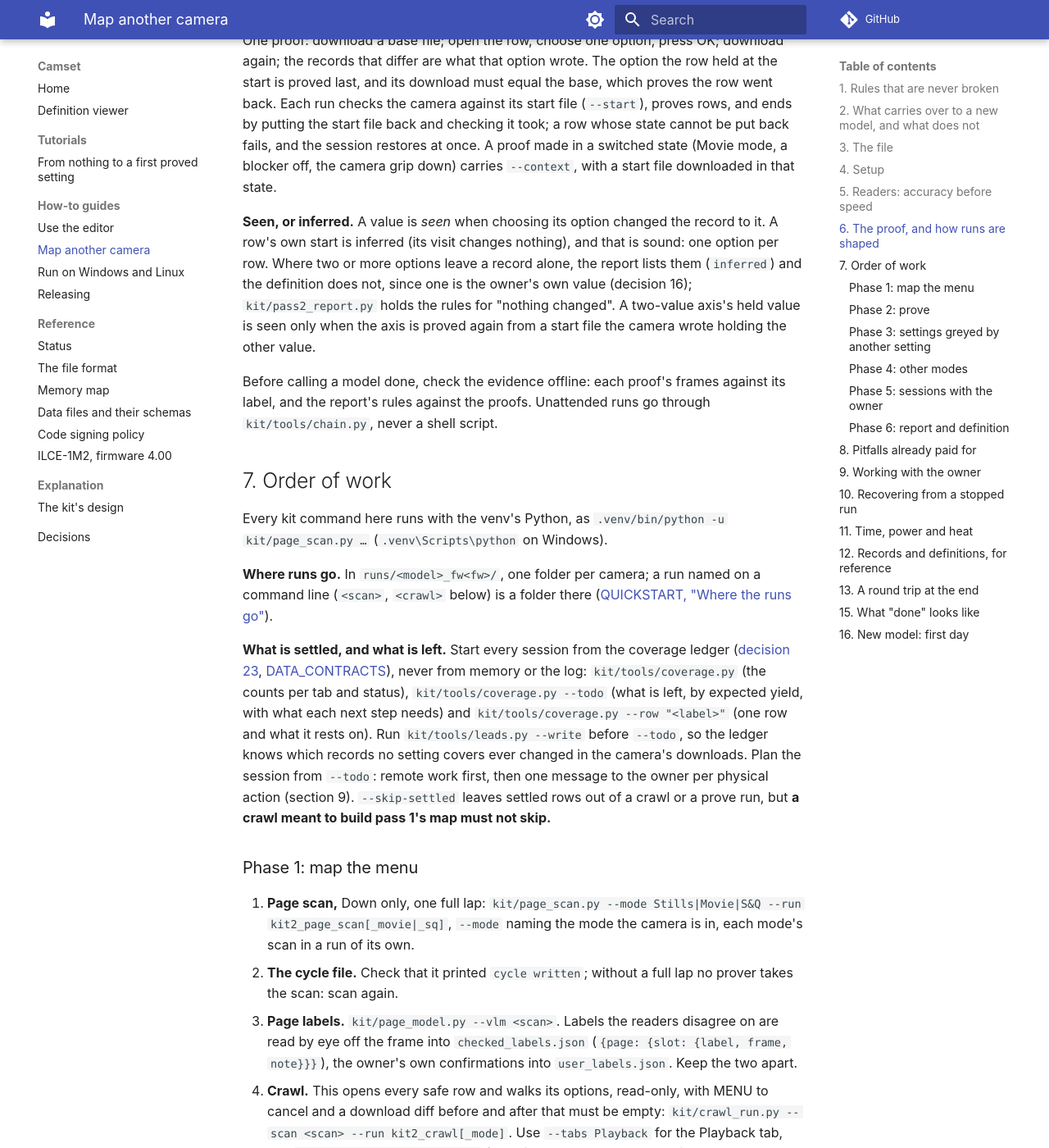
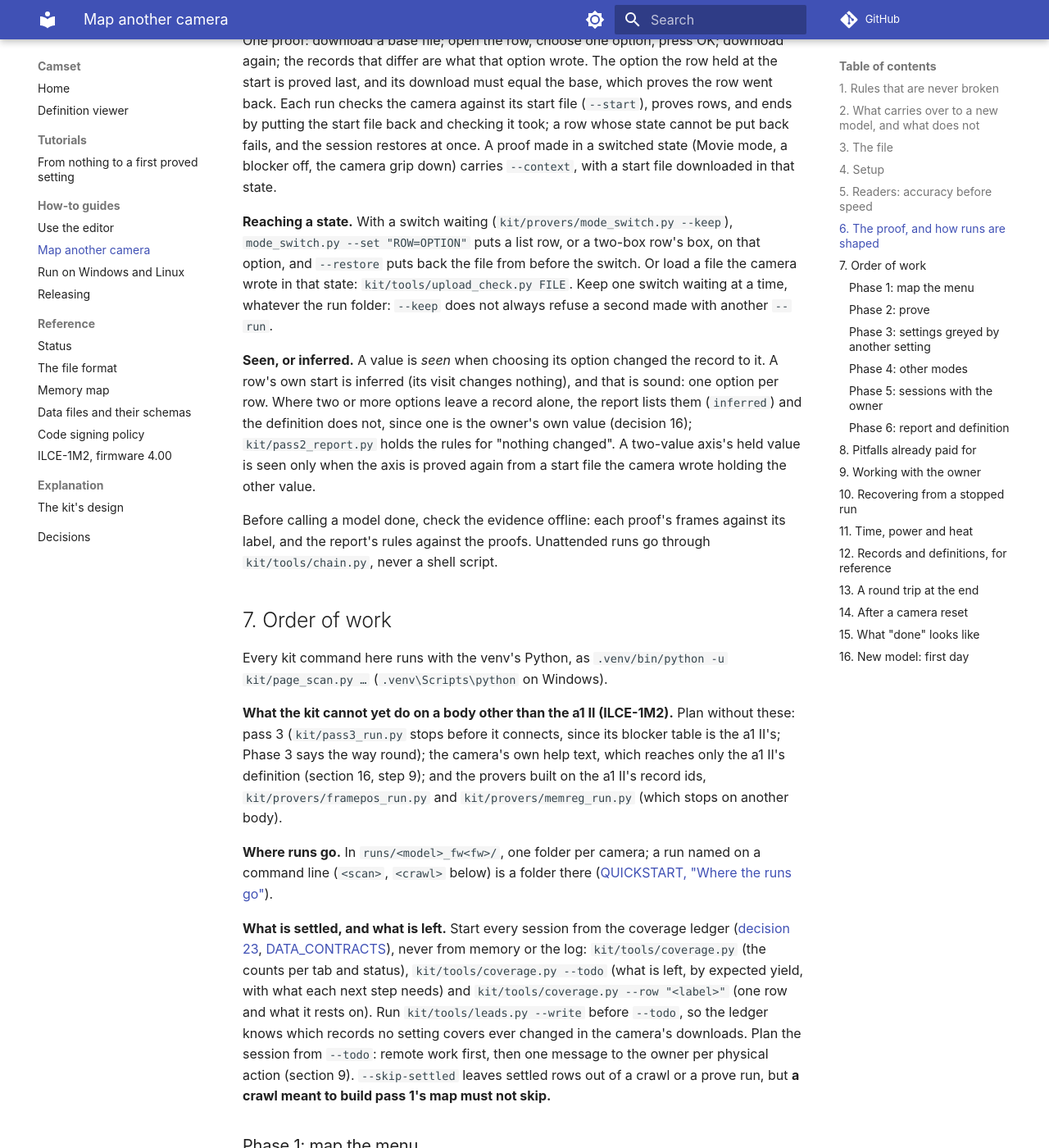
Before and after one commit to camset-dev/camset, an MkDocs documentation site: the page built from docs/REMAPPING_PLAYBOOK.md, in a window 1280 px wide and 1400 px high, scrolled down 6150 px. Shown: the whole window at 82% size. Built offline with MkDocs 1.6.1 and Material for MkDocs 9.7.7, drawn with Linux system fonts in a browser that asks for light colours; comment, search, counter and statistics services are not loaded; some of the changed text lies outside the part shown.

Commit message:
Docs: the playbook says what a mapper had to learn from the maintainer
A new section 14 says what to do after a camera reset; section 6 says how to reach a state a proof needs; Phase 1 says
a page scan matches only its own eyes; Phase 6 gives the whole rebuild order, leads.py included; section 7 lists what
the kit cannot yet do on a body other than the a1 II.

Signed-off-by: camset-dev <camset-dev@proton.me>

```diff
--- a/docs/REMAPPING_PLAYBOOK.md
+++ b/docs/REMAPPING_PLAYBOOK.md
@@ -200,6 +199,11 @@ putting the start file back and checking it took; a row whose state cannot be pu
 at once. A proof made in a switched state (Movie mode, a blocker off, the camera grip down) carries `--context`, with a
 start file downloaded in that state.
 
+**Reaching a state.** With a switch waiting (`kit/provers/mode_switch.py --keep`), `mode_switch.py --set "ROW=OPTION"`
+puts a list row, or a two-box row's box, on that option, and `--restore` puts back the file from before the switch.
+Or load a file the camera wrote in that state: `kit/tools/upload_check.py FILE`. Keep one switch waiting at a time,
+whatever the run folder: `--keep` does not always refuse a second made with another `--run`.
+
 **Seen, or inferred.** A value is *seen* when choosing its option changed the record to it. A row's own start is
 inferred (its visit changes nothing), and that is sound: one option per row. Where two or more options leave a record
 alone, the report lists them (`inferred`) and the definition does not, since one is the owner's own value (decision
@@ -213,6 +217,11 @@ against the proofs. Unattended runs go through `kit/tools/chain.py`, never a she
 
 Every kit command here runs with the venv's Python, as `.venv/bin/python -u kit/page_scan.py …`
 (`.venv\Scripts\python` on Windows).
+
+**What the kit cannot yet do on a body other than the a1 II (ILCE-1M2).** Plan without these: pass 3
+(`kit/pass3_run.py` stops before it connects, since its blocker table is the a1 II's; Phase 3 says the way round); the
+camera's own help text, which reaches only the a1 II's definition (section 16, step 9); and the provers built on the
+a1 II's record ids, `kit/provers/framepos_run.py` and `kit/provers/memreg_run.py` (which stops on another body).
 
 **Where runs go.** In `runs/<model>_fw<fw>/`, one folder per camera; a run named on a command line (`<scan>`,
 `<crawl>` below) is a folder there ([QUICKSTART, "Where the runs go"](QUICKSTART.md#where-the-runs-go)).
@@ -230,7 +239,9 @@ build pass 1's map must not skip.**
 ### Phase 1: map the menu
 
 1. **Page scan,** Down only, one full lap: `kit/page_scan.py --mode Stills|Movie|S&Q --run kit2_page_scan[_movie|_sq]`,
-   `--mode` naming the mode the camera is in, each mode's scan in a run of its own.
+   `--mode` naming the mode the camera is in, each mode's scan in a run of its own. A scan matches only frames from
+   the eyes it was made with (HDMI or the camera's own picture), and no tool checks that: scan with the eyes the runs
+   will use. A run refuses a scan of another mode, or one without its page model (step 3), and says what to run.
 2. **The cycle file.** Check that it printed `cycle written`; without a full lap no prover takes the scan: scan again.
 3. **Page labels.** `kit/page_model.py --vlm <scan>`. Labels the readers disagree on are read by eye off the frame into
    `checked_labels.json` (`{page: {slot: {label, frame, note}}}`), the owner's own confirmations into
@@ -360,9 +371,11 @@ and `kit/tools/coverage.py --record` for the row it settles.
   through the menus, never by a file (rule 12), and never sound, light, motion, network, keys or dials. (The a1 II's
   owner allowed Camera Settings Reset only, decision 5; ask yours.) Then write
   `data/<model>_fw<fw>/settings_reset_<model>_fw<fw>.json` by hand
-  ([its shape](DATA_CONTRACTS.md#the-reset-file-what-each-reset-puts-back)).
+  ([its shape](DATA_CONTRACTS.md#the-reset-file-what-each-reset-puts-back)). After Initialize: section 14.
 
 ### Phase 6: report and definition
+
+After new proofs, run these in order.
 
 1. `kit/tools/replay_proofs.py` after any change to the parser, the container block or the volatile list.
 2. `kit/pass2_report.py`: per row, records and value labels against the definition (agrees, wording, missing, conflict,
@@ -381,8 +394,8 @@ and `kit/tools/coverage.py --record` for the row it settles.
    The pull request carries the gate's count line.
 5. Stage the definition (`git add editor/definitions/<model>_fw<fw>.json`), run the report and `--write` again:
    `git diff --exit-code editor/definitions/<model>_fw<fw>.json` must print nothing.
-6. `kit/tools/coverage.py --write` (commit what it writes; never edit it by hand), then `cd editor && cargo test`, `.venv/bin/python kit/tools/build_docs.py` and
-   `.venv/bin/zensical build --strict`.
+6. `kit/tools/build_docs.py`, `kit/tools/leads.py --write`, then `kit/tools/coverage.py --write` (commit what it
+   writes; never edit it by hand), then `cd editor && cargo test` and `.venv/bin/zensical build --strict`.
 
 ## 8. Pitfalls already paid for
 
@@ -453,7 +466,7 @@ Each line is a symptom, then its cause, then what to do.
   only, Phase 3), `kit/provers/boxes_run.py --first BOX=VALUE`, or
   `kit/prove_run.py --first "ROW / OPTION=VALUE" --rows "ROW / OPTION"` for a carousel option's second axis.
 - **Every row fails on the way to it ("a screen was not the one the scan recorded") after a camera reset** → the page
-  count changed, so every stored scan is stale: make the scans again (Phase 1, steps 1 to 3, for each mode's scan).
+  count changed, so every stored scan is stale: section 14.
 - **"Back on the saved value, records still differ"** → a first-use record, a record written on
   every OK, or a one-way flag. Note it as found; the upload restores the camera.
 - **An information screen after OK** (it may have a "Don't show this again" box) → leave it with MENU; its OK goes
@@ -563,6 +576,19 @@ A map is only useful if a file the editor writes loads on the camera as intended
 3. Check that every edit took and nothing else moved. Anything rejected or rewritten goes into the
    definition's notes.
 
+## 14. After a camera reset
+
+After the owner's Initialize, before the next run (after Reset Network Set., the first item alone):
+
+- **The login.** The camera now shows a new fingerprint, so the link sends it no login and says what to do. The owner
+  forgets the camera in the editor (Connect to the camera, Known cameras) or removes its lines from
+  `~/.config/camset/known_cameras.json`, sets up the camera's access authentication again, and types the new user name
+  and password into `~/.config/camset/network.json` themselves.
+- **HDMI.** Both outputs are back on Auto: set them to 1080p again (QUICKSTART, step 5).
+- **New files.** Where the owner keeps the reset, download a new owner's file before anything else changes: an old
+  one, uploaded, would undo the reset. Then make a new start file (QUICKSTART, step 5).
+- **New page scans** of each mode (Phase 1, steps 1 to 3): the page count changed, so no stored scan matches.
+
 ## 15. What "done" looks like
 
 - Every row of every mode's map is proved, or excluded with a written reason, and `kit/tools/coverage.py --todo` lists
```
Also changed, not shown: other parts of docs/REMAPPING_PLAYBOOK.md (+1 -2 lines).
